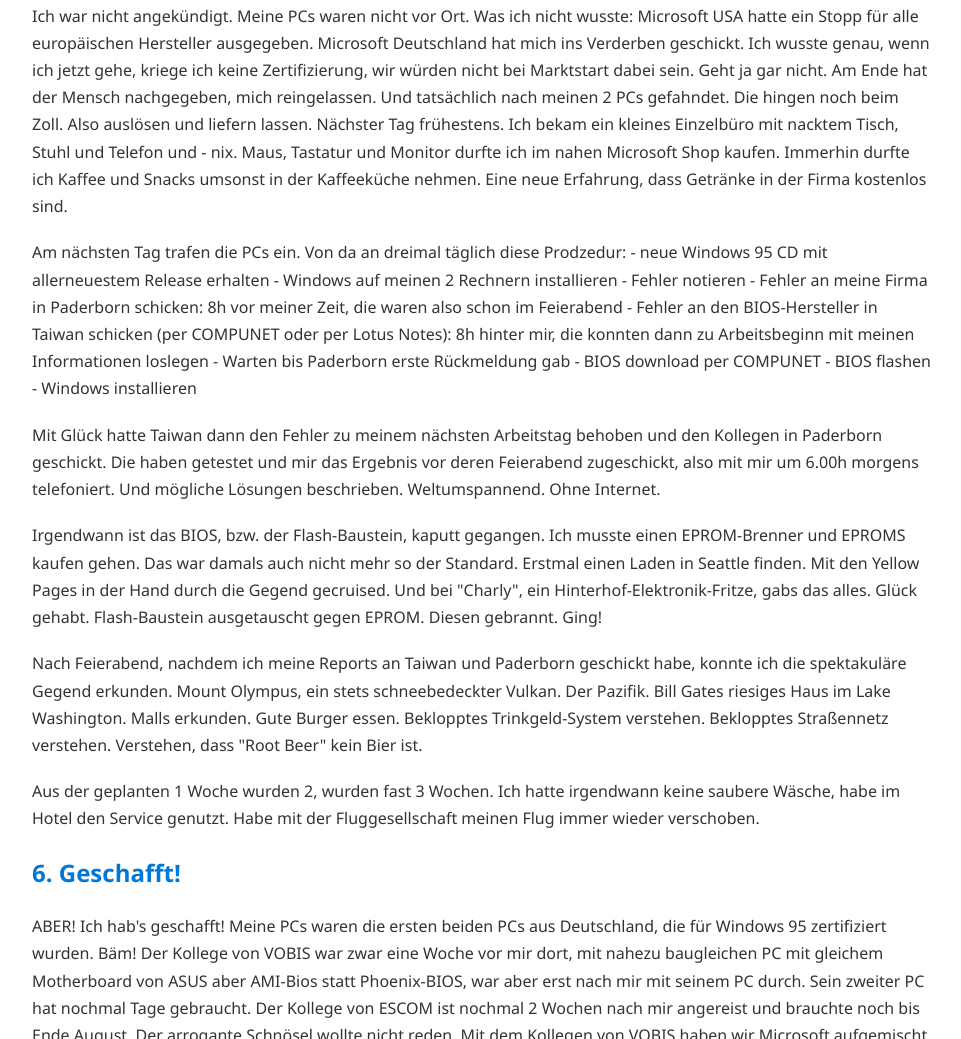
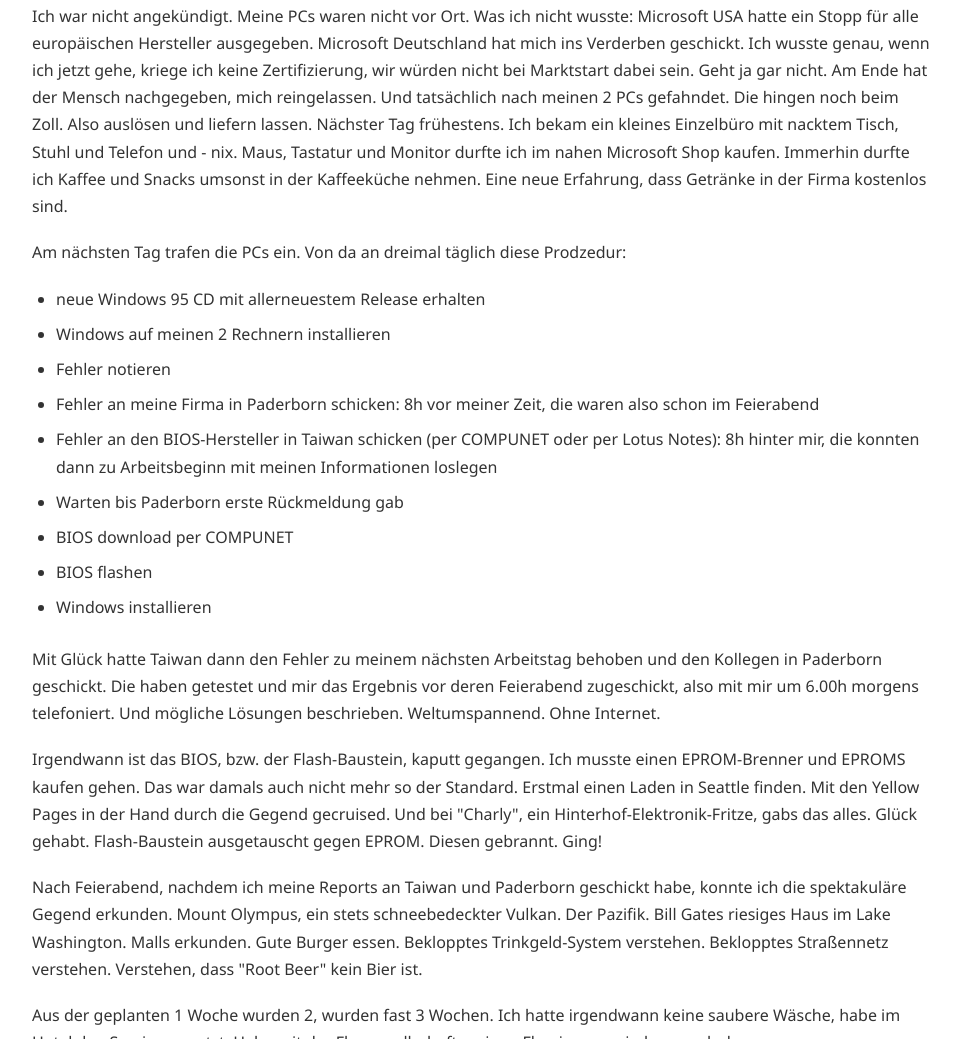
Before and after one commit to marsrakete/blog, a plain HTML site: page windows95.html in a window 1280 px wide. Shown: the part 2098-3137 px from the top of the page, without its empty margins (158-1119 px from the left). Drawn offline with Linux system fonts and the light colour scheme.

Commit message:
Update windows95.html

```diff
--- a/windows95.html
+++ b/windows95.html
@@ -76,15 +76,17 @@ Das hat Monate gedauert. Was heute trivial wäre - Meldung per Internet Web-Port
 <p>Ich also rein, an einer Art Hintertür mit Techniker-Empfang habe ich nach meinem Ansprechpartner gefragt. Der wollte mich umgehend nach Hause schicken. Er hätte keinen Platz. Sie wären komplett Land unter. Das geht nicht. Keine Zeit! Er hätte doch gesagt, dass das nicht mehr geht. Ich entgegne, dass ich hier nicht weggehen würde. Ich sei ja schließlich angekündigt. Und meine PCs seien ja schon vor Ort.</p>
 <p>Ich war nicht angekündigt. Meine PCs waren nicht vor Ort. Was ich nicht wusste: Microsoft USA hatte ein Stopp für alle europäischen Hersteller ausgegeben. Microsoft Deutschland hat mich ins Verderben geschickt. Ich wusste genau, wenn ich jetzt gehe, kriege ich keine Zertifizierung, wir würden nicht bei Marktstart dabei sein. Geht ja gar nicht. Am Ende hat der Mensch nachgegeben, mich reingelassen. Und tatsächlich nach meinen 2 PCs gefahndet. Die hingen noch beim Zoll. Also auslösen und liefern lassen. Nächster Tag frühestens. Ich bekam ein kleines Einzelbüro mit nacktem Tisch, Stuhl und Telefon und - nix. Maus, Tastatur und Monitor durfte ich im nahen Microsoft Shop kaufen. Immerhin durfte ich Kaffee und Snacks umsonst in der Kaffeeküche nehmen. Eine neue Erfahrung, dass Getränke in der Firma kostenlos sind.</p>
 <p>Am nächsten Tag trafen die PCs ein. Von da an dreimal täglich diese Prodzedur:
-- neue Windows 95 CD mit allerneuestem Release erhalten
-- Windows auf meinen 2 Rechnern installieren
-- Fehler notieren
-- Fehler an meine Firma in Paderborn schicken: 8h vor meiner Zeit, die waren also schon im Feierabend
-- Fehler an den BIOS-Hersteller in Taiwan schicken (per COMPUNET oder per Lotus Notes): 8h hinter mir, die konnten dann zu Arbeitsbeginn mit meinen Informationen loslegen
-- Warten bis Paderborn erste Rückmeldung gab
-- BIOS download per COMPUNET
-- BIOS flashen
-- Windows installieren</p>
+<ul>
+  <li>neue Windows 95 CD mit allerneuestem Release erhalten</li>
+  <li>Windows auf meinen 2 Rechnern installieren</li>
+  <li>Fehler notieren</li>
+  <li>Fehler an meine Firma in Paderborn schicken: 8h vor meiner Zeit, die waren also schon im Feierabend</li>
+  <li>Fehler an den BIOS-Hersteller in Taiwan schicken (per COMPUNET oder per Lotus Notes): 8h hinter mir, die konnten dann zu Arbeitsbeginn mit meinen Informationen loslegen</li>
+  <li>Warten bis Paderborn erste Rückmeldung gab</li>
+  <li>BIOS download per COMPUNET</li>
+  <li>BIOS flashen</li>
+  <li>Windows installieren</li>
+</ul>
 <p>Mit Glück hatte Taiwan dann den Fehler zu meinem nächsten Arbeitstag behoben und den Kollegen in Paderborn geschickt. Die haben getestet und mir das Ergebnis vor deren Feierabend zugeschickt, also mit mir um 6.00h morgens telefoniert. Und mögliche Lösungen beschrieben. Weltumspannend. Ohne Internet.</p>
 <p>Irgendwann ist das BIOS, bzw. der Flash-Baustein, kaputt gegangen. Ich musste einen EPROM-Brenner und EPROMS kaufen gehen. Das war damals auch nicht mehr so der Standard. Erstmal einen Laden in Seattle finden. Mit den Yellow Pages in der Hand durch die Gegend gecruised. Und bei "Charly", ein Hinterhof-Elektronik-Fritze, gabs das alles. Glück gehabt. Flash-Baustein ausgetauscht gegen EPROM. Diesen gebrannt. Ging!</p>
 <p>Nach Feierabend, nachdem ich meine Reports an Taiwan und Paderborn geschickt habe, konnte ich die spektakuläre Gegend erkunden. Mount Olympus, ein stets schneebedeckter Vulkan. Der Pazifik. Bill Gates riesiges Haus im Lake Washington. Malls erkunden. Gute Burger essen. Beklopptes Trinkgeld-System verstehen. Beklopptes Straßennetz verstehen. Verstehen, dass "Root Beer" kein Bier ist.</p>
```
